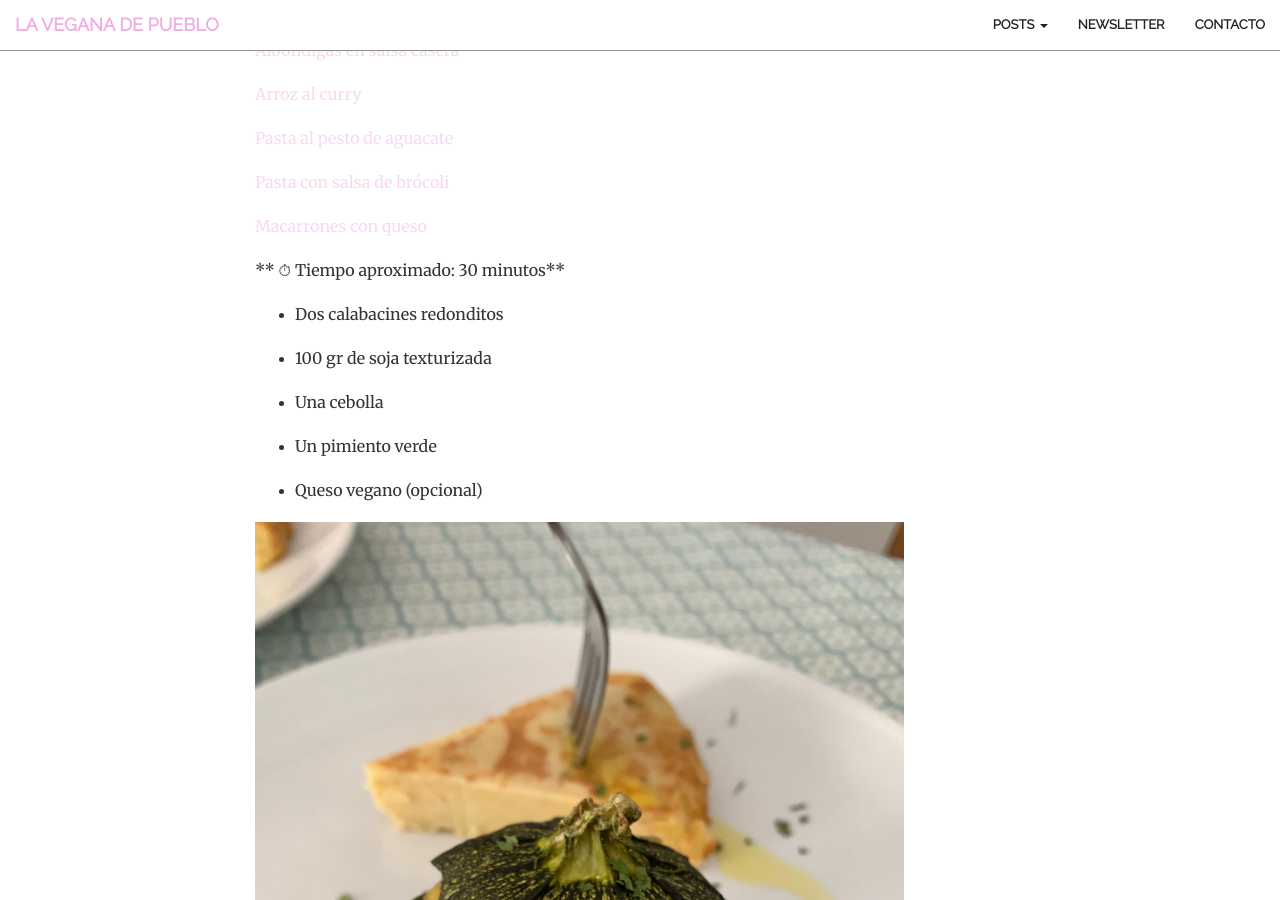
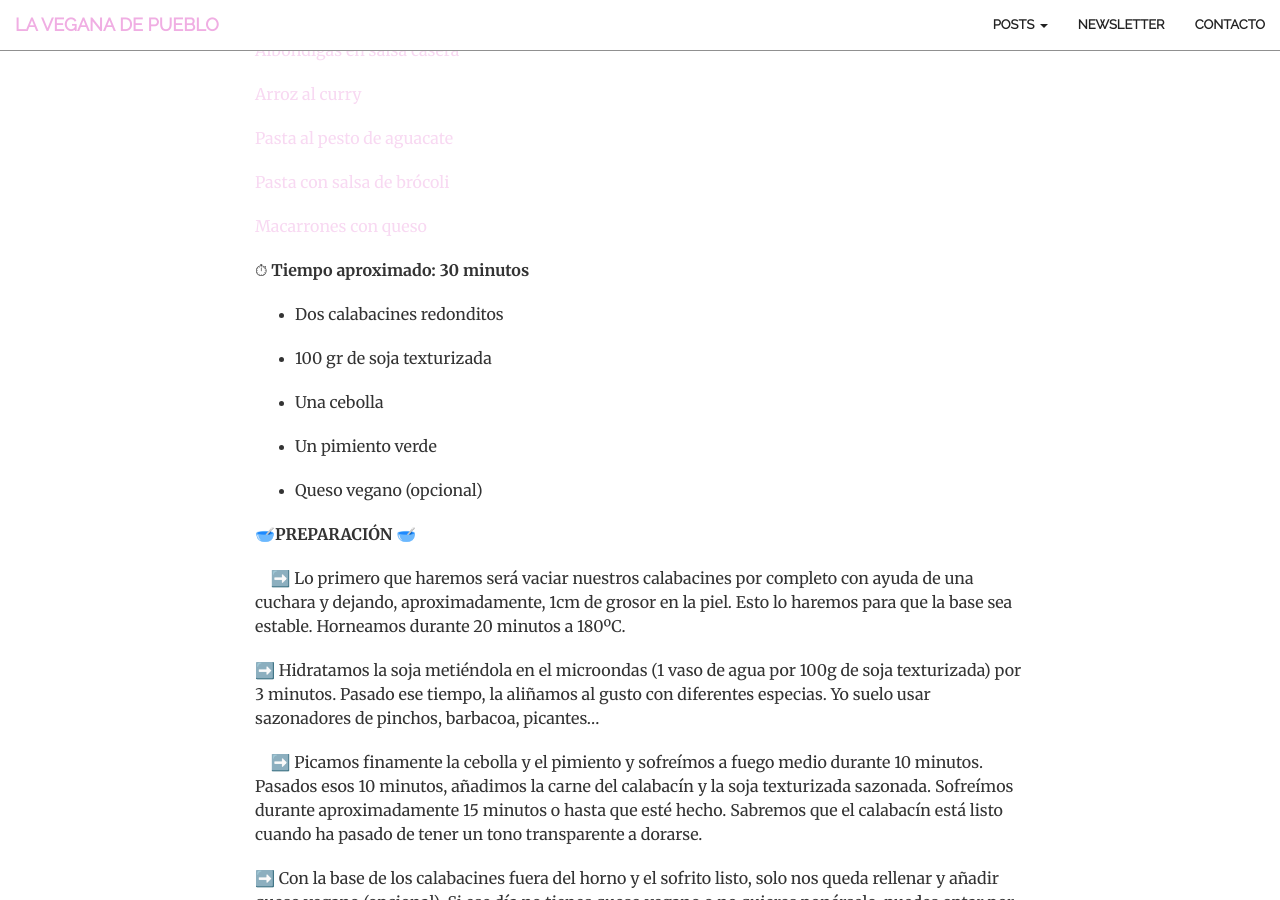
Before and after one commit to juevesanto/juevesanto.github.io, a Jekyll site: the page built from _posts/2019-08-07-Calabacin-relleno.md, in a window 1280 px wide and 900 px high, scrolled down 1399 px. Built offline with Jekyll 4.4.1, drawn with Linux system fonts in a browser that asks for light colours; nearby versions of some CDN libraries; a script that is not in the unit is left out; comment, search, counter and statistics services are not loaded.

Commit message:
Update 2019-08-07-Calabacin-relleno.md

```diff
--- a/_posts/2019-08-07-Calabacin-relleno.md
+++ b/_posts/2019-08-07-Calabacin-relleno.md
@@ -60,7 +60,7 @@ Platos principales:
 
 
 
-** ⏱ Tiempo aproximado: 30 minutos**
+ ⏱ **Tiempo aproximado: 30 minutos**
 
 
 
@@ -81,7 +81,7 @@ Platos principales:
 - Queso vegano (opcional)
 
 
-![](/img/calabacin.png)
+
 
 
 
@@ -115,6 +115,11 @@ Platos principales:
 **Recuerda que este procedimiento también puedes verlo en historias destacadas de mi perfil de Instagram o clickando [aquí](https://www.instagram.com/stories/highlights/17901694693356749/?hl=es)**
 
 
+![](/img/calabacin.png)
+
+
+
+
 
 
 ¡Espero que te haya gustado mucho la receta!
```
